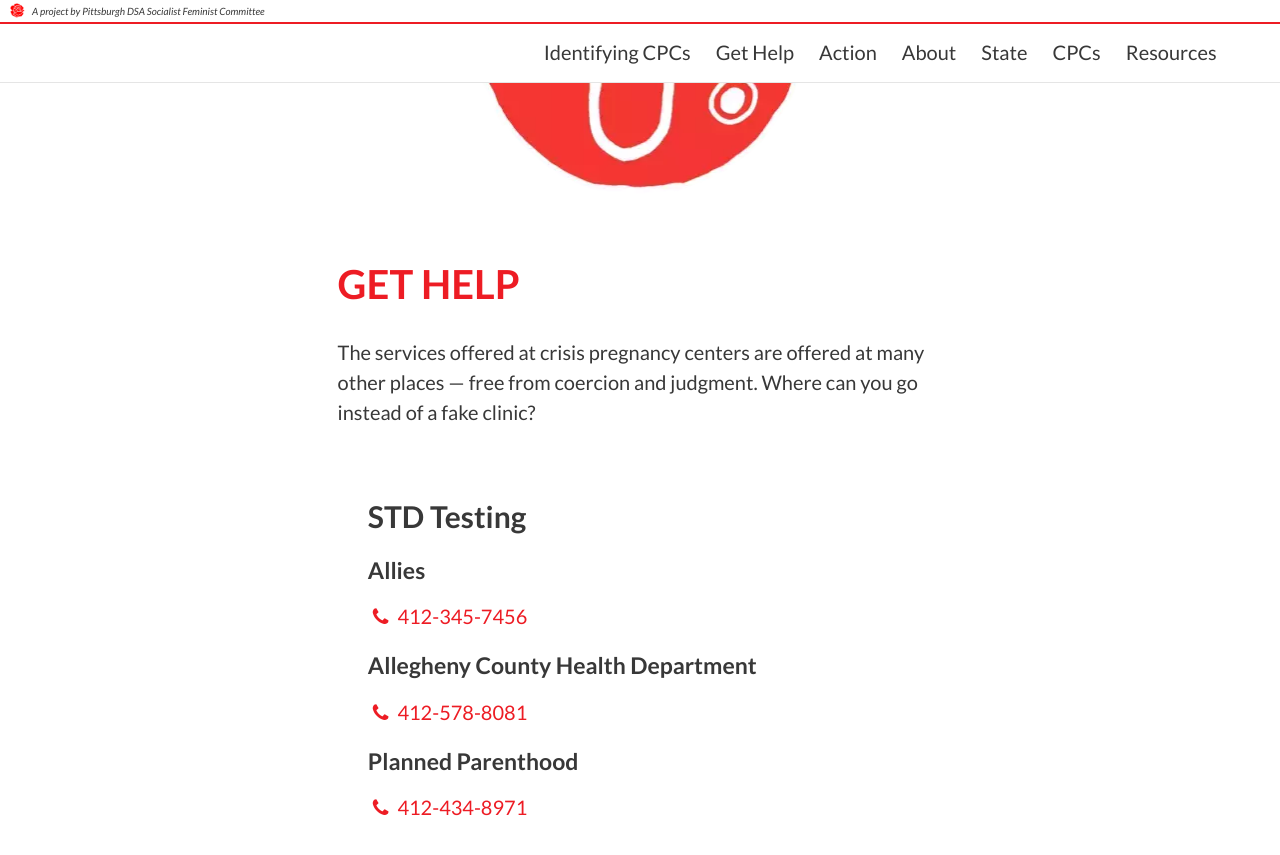
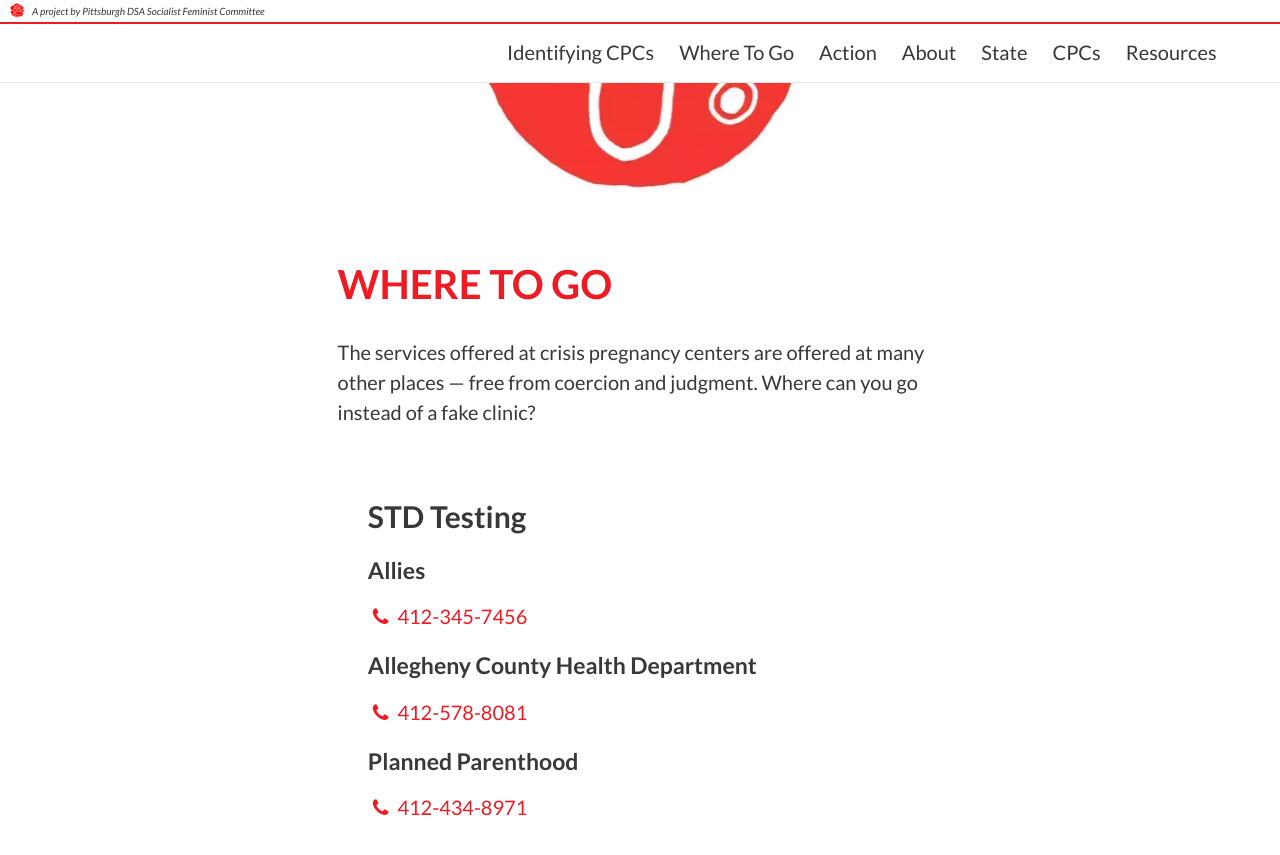
Before and after one commit to pghdsa-socfem/exposefakeclinicspgh.com, a Jekyll site: the page built from index.html, in a window 1280 px wide and 900 px high, scrolled down 2053 px. Shown: the top 855 px of the window. Built offline with Jekyll 4.4.1, drawn with Linux system fonts in a browser that asks for light colours; nearby versions of some CDN libraries.

Commit message:
Use "Where to Go" instead of "Get Help"
Closes #45

```diff
--- a/_includes/navbar.html
+++ b/_includes/navbar.html
@@ -15,7 +15,7 @@
         <a class="clear" href="#identification">Identifying CPCs</a>
       </li>
       <li>
-        <a class="clear" href="#get-help">Get Help</a>
+        <a class="clear" href="#where-to-go">Where To Go</a>
       </li>
       <li>
         <a class="clear" href="#action">Action</a>
--- a/_includes/get-help.html
+++ b/_includes/where-to-go.html
@@ -1,4 +1,4 @@
-        <p class="get-help-preamble">
+        <p class="where-to-go-preamble">
           We Deserve the <span class="pop">Facts</span>
         </p>
 
@@ -8,10 +8,10 @@
              data-src-webp="assets/img/healthcare.webp"
              alt="stethoscope">
 
-        <section id="get-help">
+        <section id="where-to-go">
           <h2><a class="deeplink"
-                 href="{{ site.baseurl }}/#get-help"
-                 ><span class="pop">GET HELP</span></a></h2>
+                 href="{{ site.baseurl }}/#where-to-go"
+                 ><span class="pop">WHERE TO GO</span></a></h2>
 
           <p>
             The services offered at crisis pregnancy centers are offered at many
@@ -19,9 +19,9 @@
             instead of a fake clinic?
           </p>
 
-          <section id="get-help-std-testing">
+          <section id="where-to-go-std-testing">
             <h3><a class="deeplink"
-                   href="{{ site.baseurl }}/#get-help-std-testing"
+                   href="{{ site.baseurl }}/#where-to-go-std-testing"
                    >STD Testing</a></h3>
 
             <div class="clinic">
@@ -49,9 +49,9 @@
             </div>
           </section>
 
-          <section id="get-help-free-pregnancy-tests">
+          <section id="where-to-go-free-pregnancy-tests">
             <h3><a class="deeplink"
-                   href="{{ site.baseurl }}/#get-help-free-pregnancy-tests"
+                   href="{{ site.baseurl }}/#where-to-go-free-pregnancy-tests"
                    >Free Pregnancy Tests</a></h3>
 
             <div class="clinic">
@@ -88,9 +88,9 @@
             </div>
           </section>
 
-          <section id="get-help-options-counseling">
+          <section id="where-to-go-options-counseling">
             <h3><a class="deeplink"
-                   href="{{ site.baseurl }}/#get-help-options-counseling"
+                   href="{{ site.baseurl }}/#where-to-go-options-counseling"
                    >Options Counseling</a></h3>
 
             <div class="clinic">
@@ -114,9 +114,9 @@
             </div>
           </section>
 
-          <section id="get-help-adoption">
+          <section id="where-to-go-adoption">
             <h3><a class="deeplink"
-                   href="{{ site.baseurl }}/#get-help-adoption"
+                   href="{{ site.baseurl }}/#where-to-go-adoption"
                    >Adoption</a></h3>
 
             <div class="clinic">
@@ -128,9 +128,9 @@
             </div>
           </section>
 
-          <section id="get-help-pre-natal-care">
+          <section id="where-to-go-pre-natal-care">
             <h3><a class="deeplink"
-                   href="{{ site.baseurl }}/#get-help-pre-natal-care"
+                   href="{{ site.baseurl }}/#where-to-go-pre-natal-care"
                    >Pre-Natal Care</a></h3>
 
             <div class="clinic">
@@ -158,9 +158,9 @@
             </div>
           </section>
 
-          <section id="get-help-abortion">
+          <section id="where-to-go-abortion">
             <h3><a class="deeplink"
-                   href="{{ site.baseurl }}/#get-help-abortion"
+                   href="{{ site.baseurl }}/#where-to-go-abortion"
                    >Abortion</a></h3>
 
             <div class="clinic" data-proofer-ignore>
--- a/index.html
+++ b/index.html
@@ -9,7 +9,7 @@
 
             {% include identification.html %}
 
-            {% include get-help.html %}
+            {% include where-to-go.html %}
 
             {% include action.html %}
 
```
